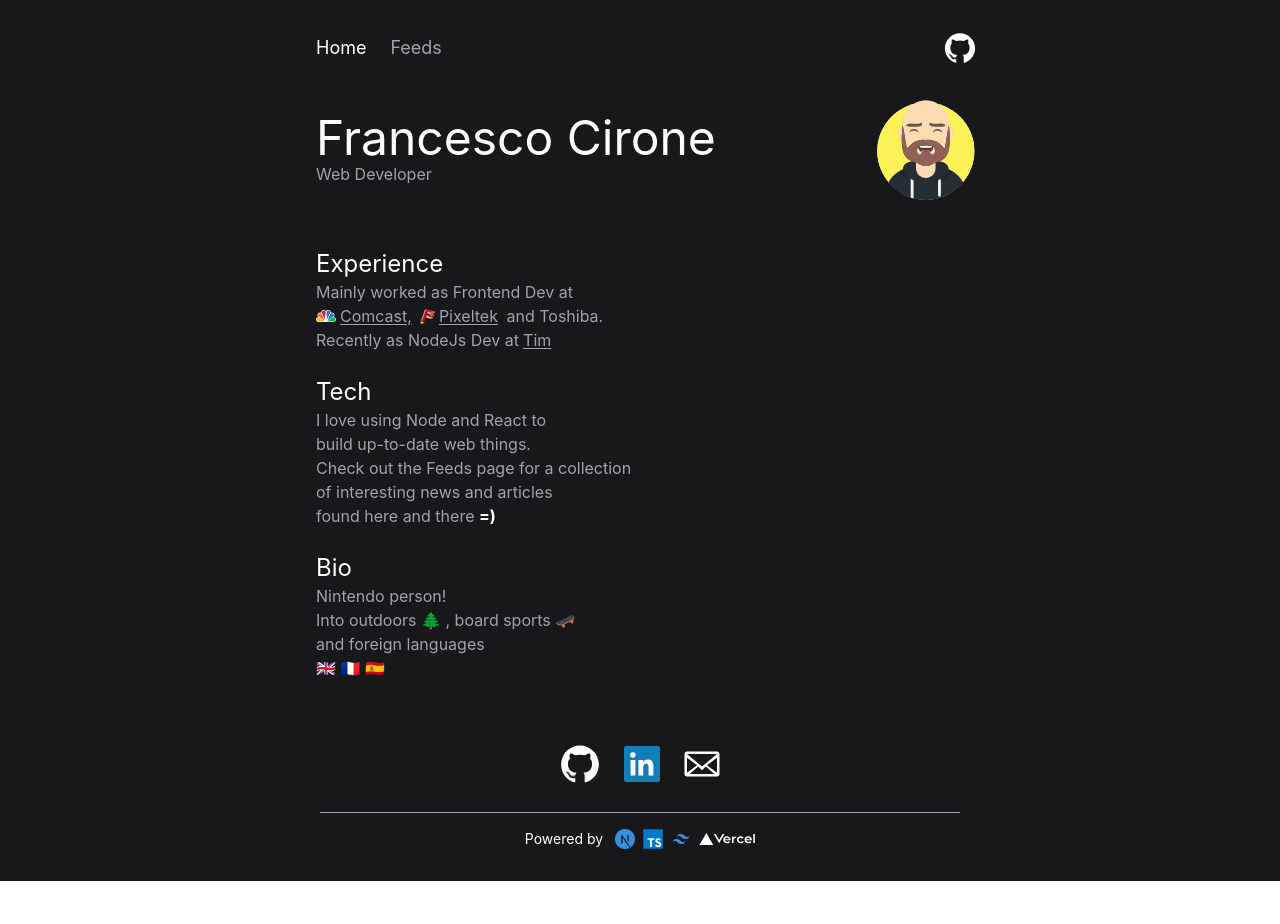
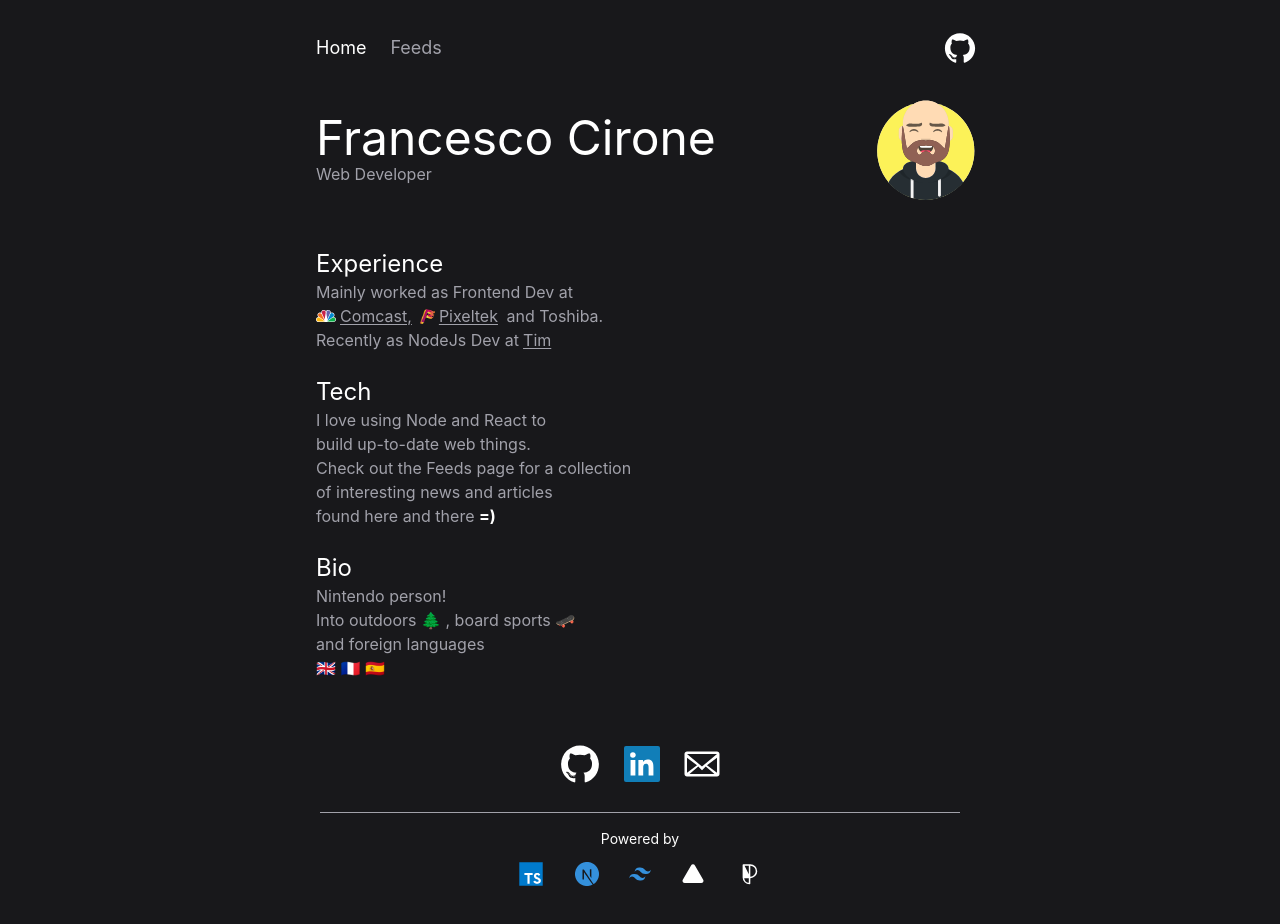
Before and after one commit to inhopj/fcirone.dev, a Next.js app: page / in a window 1280 px wide. Shown: the top 924 px of the page. Before the commit the page ends 881 px from the top, so only its background shows below. Built offline with nearby package versions, Linux system fonts and the light colour scheme.

Commit message:
use Phosphor icons in Credits comp

```diff
--- a/components/Credits/Credits.tsx
+++ b/components/Credits/Credits.tsx
@@ -1,7 +1,6 @@
 import classnames from 'classnames'
 import Image from 'next/image'
-import Github from '../Icons/Github';
-import Vercel from '../Icons/Vercel';
+import { PhosphorLogo, Triangle } from 'phosphor-react';
 
 interface Props {
   className?: string;
@@ -11,49 +10,52 @@ const Credits = ({ className: parentClassNames }: Props) => {
   return (
     <div
       className={classnames(
-        'flex flex-col max-w-2xl w-full',
+        'flex flex-col items-stretch max-w-2xl w-full',
         parentClassNames
       )}
     >
-      <div className='flex justify-center md:mx-4 text-white text-sm border-t border-zinc-400 pt-4'>
-        <span
-          className='inline-flex items-center align-center mr-2'
+      <div className='flex justify-center items-center md:mx-4 text-white text-sm border-t border-zinc-400 pt-4 pb-1'>
+        Powered by
+      </div>
+      <div className='flex justify-center items-center md:mx-4'>
+        <div
+          className='flex items-center align-center p-2 px-4'
         >
-          Powered by
-        </span>
-        <span
-          className='inline-flex items-center align-center mr-2 ml-1'
+          <Image
+            src='/typescript.svg'
+            alt="typescript-logo-icon"
+            width={24}
+            height={24}
+          />
+        </div>
+        <div
+          className='flex items-center align-center p-2 px-4'
         >
           <Image
             src='/nextjs-icon.svg'
             alt="next-logo-icon"
-            width={20}
-            height={20}
+            width={24}
+            height={24}
           />
-        </span>
-        <span
-          className='inline-flex items-center align-center mr-2'
-        >
-          <Image
-            src='/typescript.svg'
-            alt="typescript-logo-icon"
-            width={20}
-            height={20}
-          />
-        </span>
-        <span
-          className='inline-flex items-center align-center mr-2'
+        </div>
+        <div
+          className='flex items-center align-center p-2 px-3'
         >
           <Image
             src='/tailwind.svg'
             alt="tailwind-logo-icon"
-            width={20}
-            height={20}
+            width={26}
+            height={26}
           />
-        </span>
-        <span className='inline-flex items-center align-center'>
-          <Vercel className='fill-white w-14' />
-        </span>
+        </div>
+        <div className='flex items-center align-center p-2 px-4'>
+          <Triangle size={24} color="#ffffff" weight="fill" className='hover:red'/>
+          {/* <Vercel className='fill-white w-14' /> */}
+        </div>
+        <div className='flex items-center align-center p-2 px-4'>
+          <PhosphorLogo size={24} color="#ffffff" weight="fill" />
+          {/* <Vercel className='fill-white w-14' /> */}
+        </div>
       </div>
     </div>
   )
```
